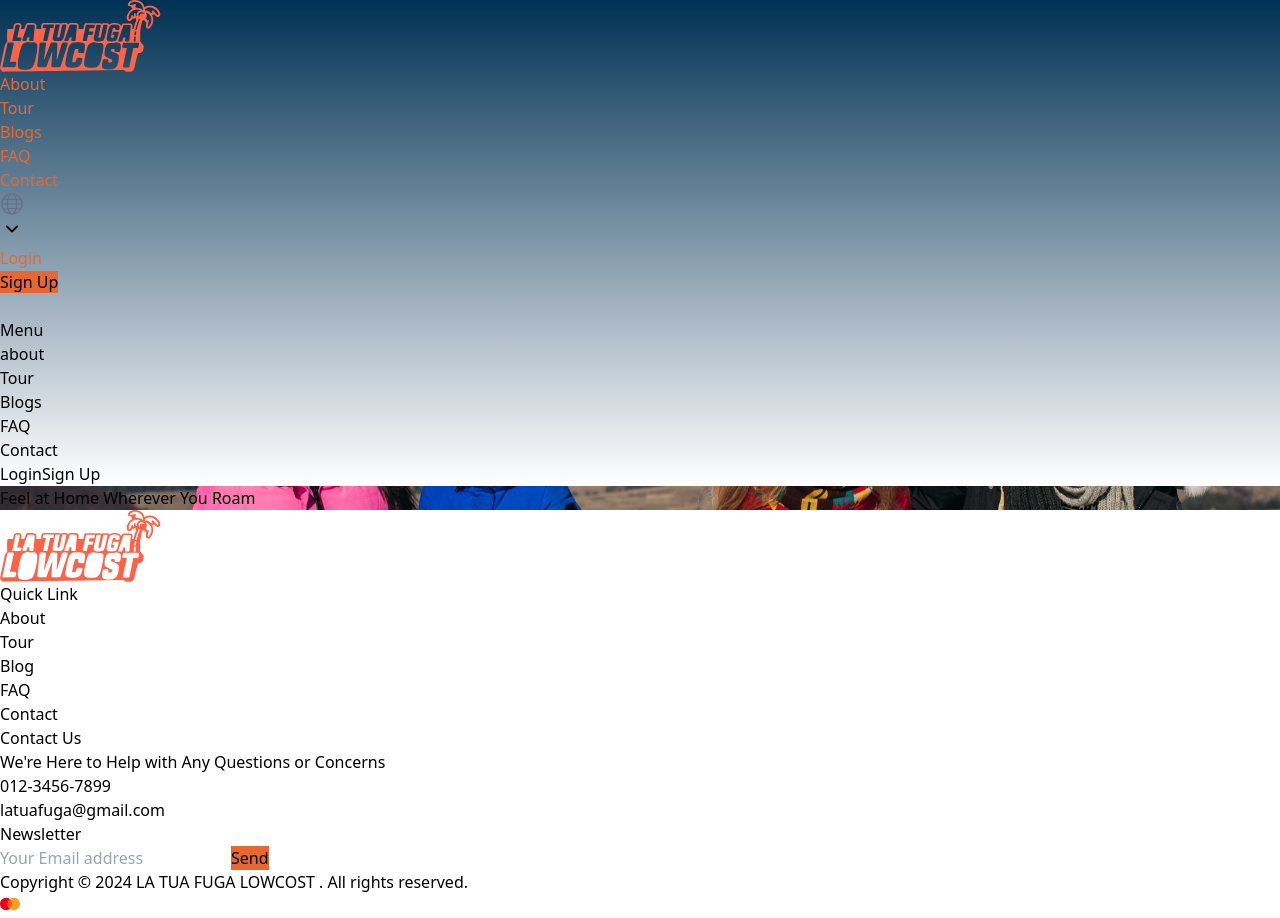
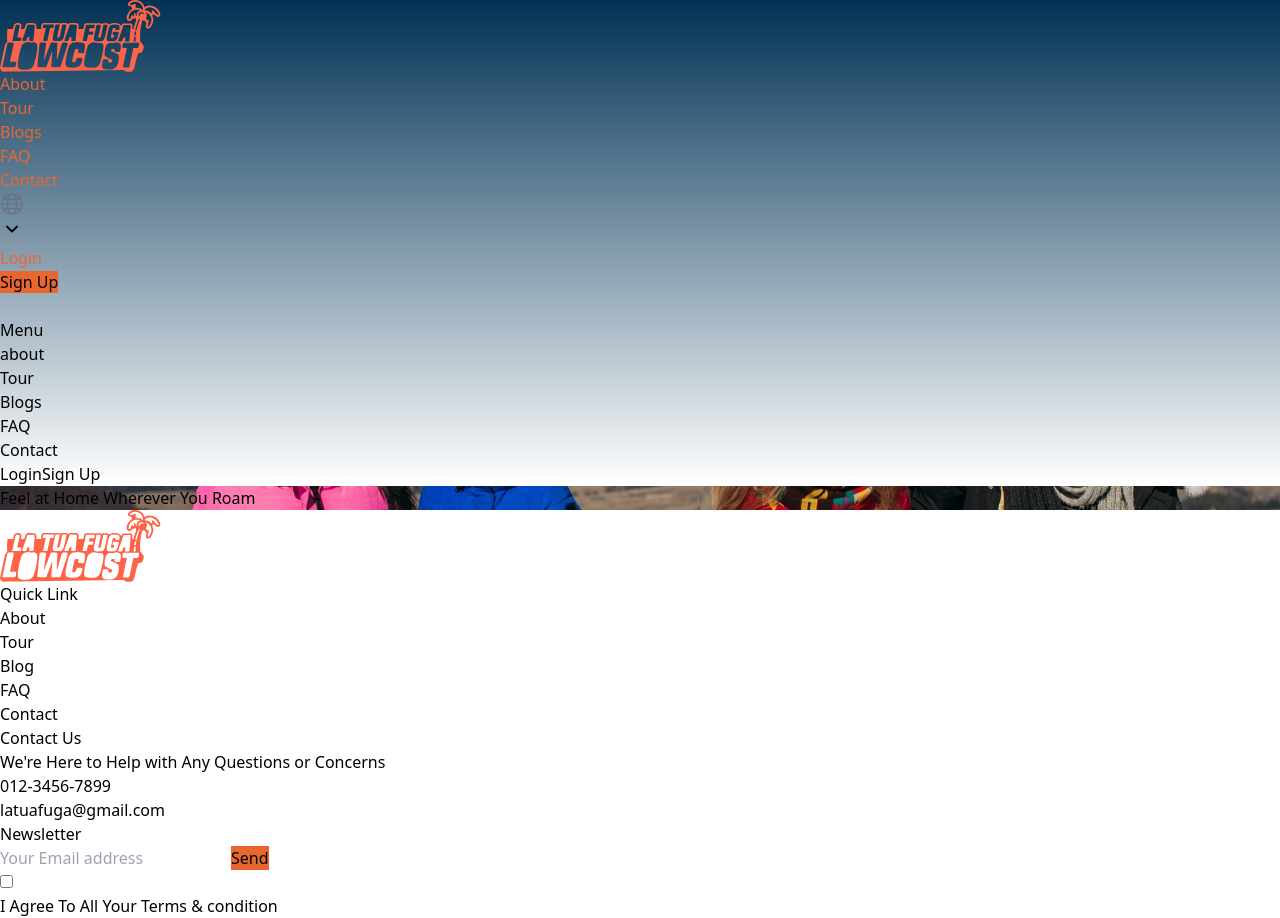
Before and after one commit to backbencherstudio/Travel_fpiccolino-client, a React (Vite) app: page / in a window 1280 px wide. Shown: the top 918 px of the page. Built offline with nearby package versions, Linux system fonts and the light colour scheme.

Commit message:
add textfield

```diff
--- a/src/Shared/Footer.jsx
+++ b/src/Shared/Footer.jsx
@@ -32,14 +32,28 @@ const Footer = () => {
           </div>
           <div className="flex lg:justify-end">
             <div>
-            <h1 className="text-[20px] font-medium w-[330px] ">Newsletter </h1>
+              <h1 className="text-[20px] font-medium w-[330px] ">
+                Newsletter{" "}
+              </h1>
 
-           <div className="relative mt-4">
-           <input className="bg-[#1f1f1f] p-3 pr-20 w-[327px] h-11 border border-[#626262] rounded-lg" type="text" placeholder="Your Email address" />
-           <button className="primary_bg text-white absolute right-2 top-2 px-[10px] py-1 rounded-lg text-[14px]">Send</button>
-           </div>
+              <div className="relative mt-4">
+                <input
+                  className="bg-[#1f1f1f] p-3 pr-20 w-[327px] h-11 border border-[#626262] rounded-lg"
+                  type="text"
+                  placeholder="Your Email address"
+                />
+                <button className="primary_bg text-white absolute right-2 top-2 px-[10px] py-1 rounded-lg text-[14px]">
+                  Send
+                </button>
+                <div className="flex gap-2 mt-3">
+                  <input
+                    className="w-[18px] h-[18px] mt-0.5 bg-transparent"
+                    type="checkbox"
+                  />{" "}
+                  <p>I Agree To All Your Terms & condition</p>
+                </div>
+              </div>
             </div>
-
           </div>
         </div>
       </ParentComponent>
--- a/src/Shared/Navbar.jsx
+++ b/src/Shared/Navbar.jsx
@@ -65,7 +65,7 @@ const Navbar = () => {
             <div className="flex lg:gap-6 h-16 items-center justify-between">
                 <div className="md:flex md:items-center md:gap-12">
                     <Link className="block text-teal-600" to="/">
-                        <img src={logo} alt="" className=' w-44' />
+                        <img src={logo} alt="" className=' w-36' />
                     </Link>
                 </div>
 
```
